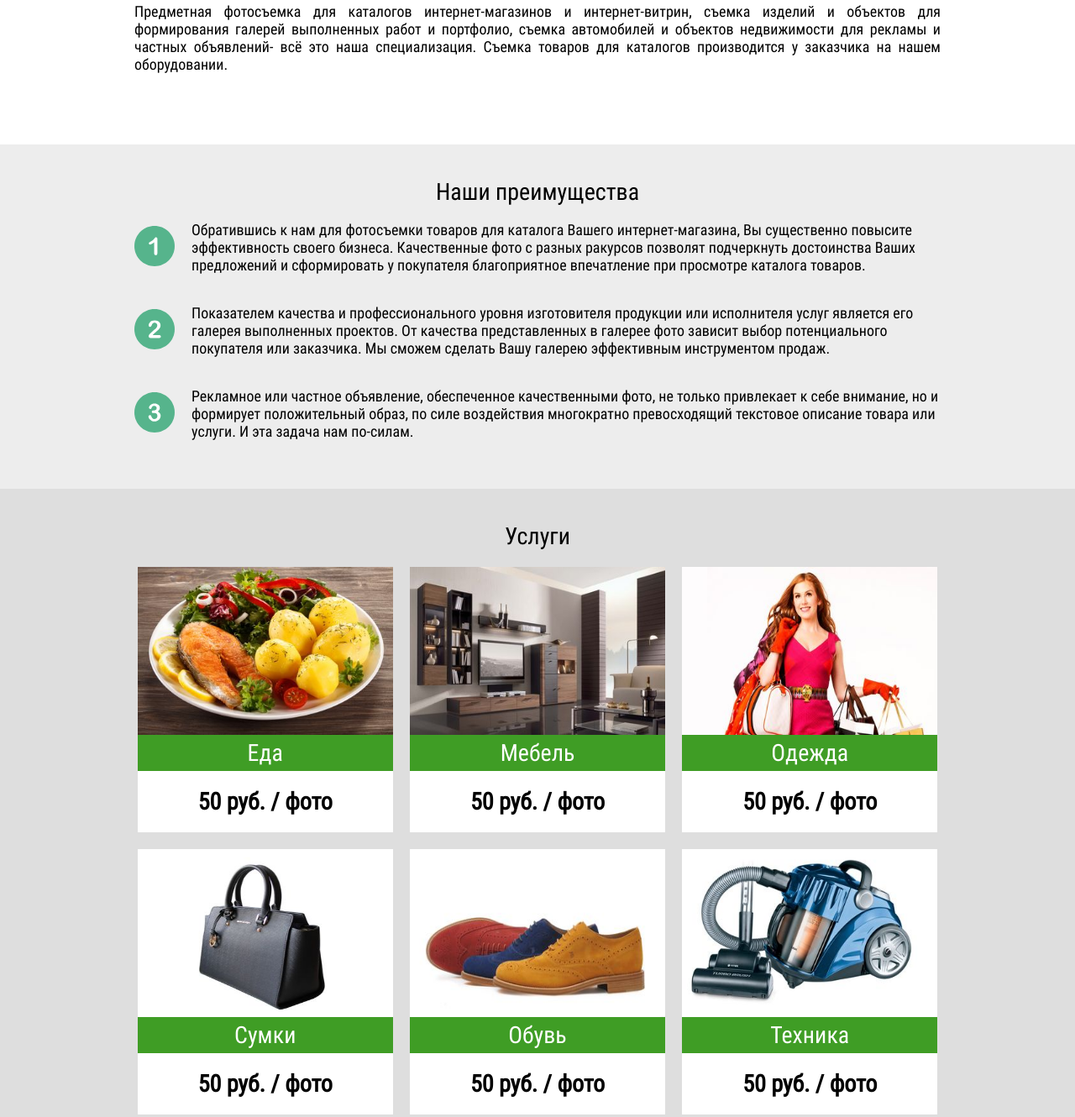
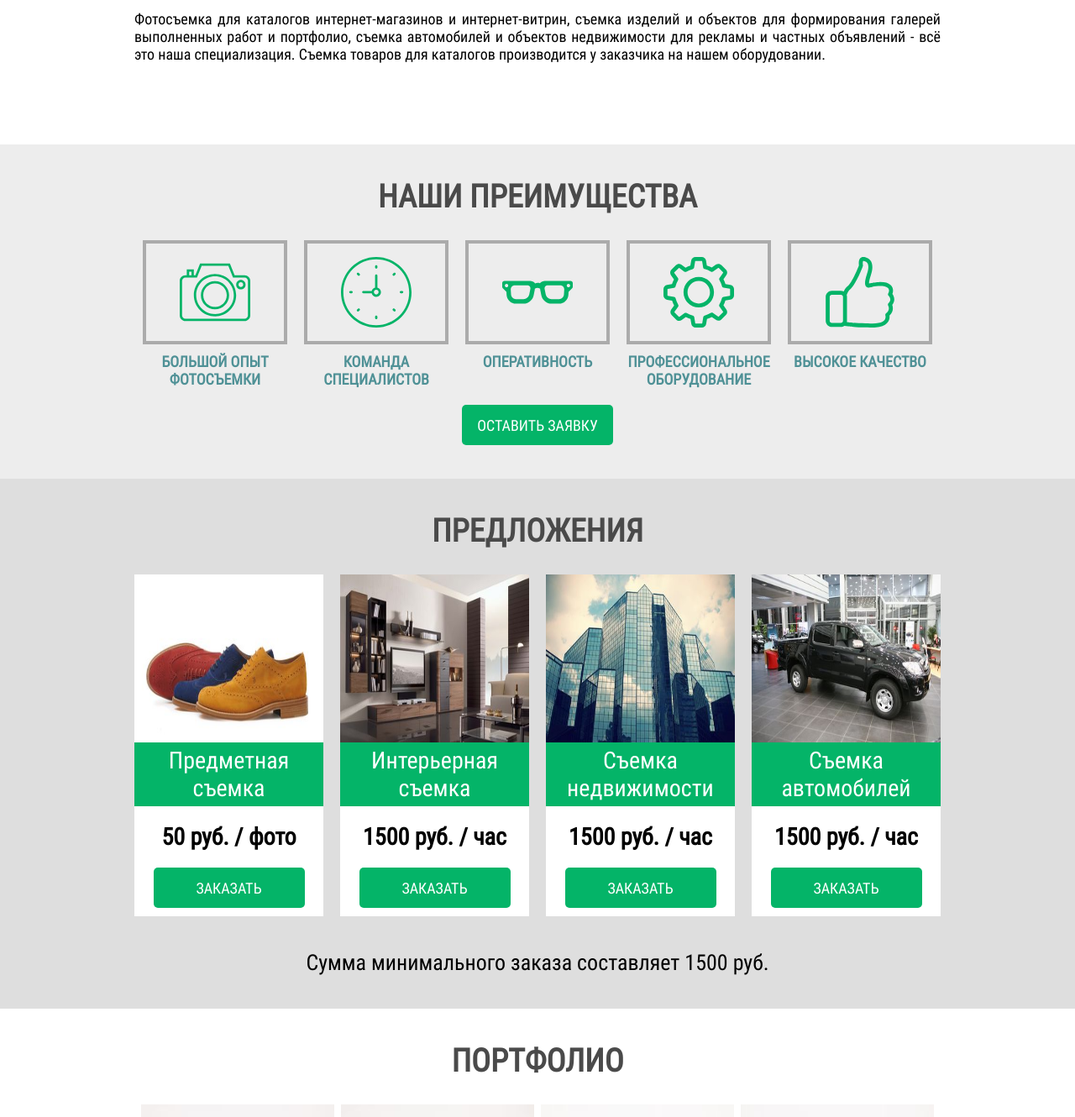
Before and after one commit to galynskyy/studiodivo-site, a website: page src/index.html in a window 1280 px wide. Shown: the part 728-2058 px from the top of the page at 84% size. Drawn offline with nearby package versions, Linux system fonts and the light colour scheme; some packages are replaced by stand-ins of ours; files that its build step writes are made by us from their sources; a script that the page names is missing.

Commit message:
change design

```diff
--- a/package.json
+++ b/package.json
@@ -22,6 +22,7 @@
     "cssnano": "^3.9.1",
     "gulp": "^3.9.1",
     "gulp-concat": "^2.6.1",
-    "gulp-postcss": "^6.2.0"
+    "gulp-postcss": "^6.2.0",
+    "gulp-uglifyjs": "^0.6.2"
   }
 }
--- a/src/index.html
+++ b/src/index.html
@@ -3,7 +3,7 @@
 	<head>
 		<meta charset="utf-8">
 		<meta name="viewport" content="width=device-width, initial-scale=1.0">
-		<link rel="stylesheet" href="styles/build.min.css">
+		<link rel="stylesheet" href="styles/bundle.min.css">
 		<link rel="shortcut icon" href="assets/favicon.png" type="image/png">
 		<title>Студия Диво - услуги проффесионального фотографа, заказ предметных съёмок</title>
 	</head>
@@ -17,7 +17,7 @@
 						</div>
 						<div class="header-company">
 							<h1 class="header-company__name">Диво студия</h1>
-							<h1 class="header-company__caption">Предметная фотосьемка</h1>
+							<h1 class="header-company__caption">Услуги фотографа</h1>
 						</div>
 					</div>
 					<div class="header-info">
@@ -26,7 +26,7 @@
 							<h1 class="header-contacts__phone">+7 (913) 985-28-44 / +7 (923) 244-55-86</h1>
 						</div>
 						<div class="header-feedback">
-							<button class="header-feedback__button">Обратная связь</button>
+							<button class="header-feedback__button feedback-form__scroll">Обратная связь</button>
 						</div>
 					</div>
 				</div>
@@ -42,7 +42,7 @@
 				<div class="about-wrapper">
 					<h1 class="about__heading">Предметная фотосьемка в Новосибирске</h1>
 					<p class="about__text">
-						Предметная фотосъемка для каталогов интернет-магазинов  и интернет-витрин, съемка изделий и объектов для формирования галерей выполненных работ и портфолио, съемка автомобилей и объектов недвижимости для рекламы и частных объявлений- всё это наша специализация. Съемка товаров для каталогов производится у заказчика на нашем оборудовании.
+						Фотосъемка для каталогов интернет-магазинов и интернет-витрин, съемка изделий и объектов для формирования галерей выполненных работ и портфолио, съемка автомобилей и объектов недвижимости для рекламы и частных объявлений - всё это наша специализация. Съемка товаров для каталогов производится у заказчика на нашем оборудовании.
 					</p>
 				</div>
 
@@ -52,7 +52,41 @@
 				<div class="advantages-wrapper">
 					<h1 class="advantages__heading">Наши преимущества</h1>
 
-					<div class="advantages__list">
+					<ul class="advantages__list">
+						<li class="advantages__item">
+							<div class="advantages__visual">
+								<img class="advantages__icon" src="assets/icons/camera.svg" />
+							</div>
+							<h1 class="advantages__item-heading">Большой опыт фотосъемки</h1>
+						</li>
+						<li class="advantages__item">
+							<div class="advantages__visual">
+								<img class="advantages__icon" src="assets/icons/clock.svg" />
+							</div>
+							<h1 class="advantages__item-heading">Команда специалистов</h1>
+						</li>
+						<li class="advantages__item">
+							<div class="advantages__visual">
+								<img class="advantages__icon" src="assets/icons/glasses.svg" />
+							</div>
+							<h1 class="advantages__item-heading">Оперативность</h1>
+						</li>
+						<li class="advantages__item">
+							<div class="advantages__visual">
+								<img class="advantages__icon" src="assets/icons/settings.svg" />
+							</div>
+							<h1 class="advantages__item-heading">Профессиональное оборудование</h1>
+						</li>
+						<li class="advantages__item">
+							<div class="advantages__visual">
+								<img class="advantages__icon" src="assets/icons/like.svg" />
+							</div>
+							<h1 class="advantages__item-heading">Высокое качество</h1>
+						</li>
+					</ul>
+
+					<button class="feedback__button-sections feedback-form__scroll">Оставить заявку</button>
+					<!-- <div class="advantages__list">
 						<div class="advantages__item">
 							<div class="advantages__image">
 								<img class="advantages__icon" src="assets/icons/one.svg"></img>
@@ -83,112 +117,65 @@
 								</p>
 							</div>
 						</div>
-					</div>
+					</div> -->
 				</div>
 			</div>
 
 			<div class="services">
 				<div class="services-wrapper">
-					<h1 class="services__heading">Услуги</h1>
+					<h1 class="services__heading">Предложения</h1>
 
-					<div class="services__list">
-						<div class="services__item">
-							<img class="services__item__image" src="assets/images/services/food.jpg"></img>
-							<h1 class="services__item__heading">Еда</h1>
+					<ul class="services__list">
+						<li class="services__item">
+							<img class="services__item__image" src="assets/images/services/shoes.jpg"></img>
+							<h1 class="services__item__heading">Предметная съемка</h1>
 
 							<p class="services__item__description">
 								Описание еды
 							</p>
 
 							<h1 class="services__item__price">50 руб. / фото</h1>
-						</div>
-						<div class="services__item">
+
+							<button class="services__item__button feedback-form__scroll">Заказать</button>
+						</li>
+						<li class="services__item">
 							<img class="services__item__image" src="assets/images/services/furniture.jpg"></img>
-							<h1 class="services__item__heading">Мебель</h1>
+							<h1 class="services__item__heading">Интерьерная съемка</h1>
 
 							<p class="services__item__description">
 								Описание мебели
 							</p>
 
-							<h1 class="services__item__price">50 руб. / фото</h1>
-						</div>
-						<div class="services__item">
-							<img class="services__item__image" src="assets/images/services/clothes.jpg"></img>
-							<h1 class="services__item__heading">Одежда</h1>
+							<h1 class="services__item__price">1500 руб. / час</h1>
+
+							<button class="services__item__button feedback-form__scroll">Заказать</button>
+						</li>
+						<li class="services__item">
+							<img class="services__item__image" src="assets/images/services/building.jpg"></img>
+							<h1 class="services__item__heading">Съемка недвижимости</h1>
 
 							<p class="services__item__description">
 								Описание одежды
 							</p>
 
-							<h1 class="services__item__price">50 руб. / фото</h1>
-						</div>
-					</div>
+							<h1 class="services__item__price">1500 руб. / час</h1>
 
-					<div class="services__list">
-						<div class="services__item">
-							<img class="services__item__image" src="assets/images/services/bag.jpg"></img>
-							<h1 class="services__item__heading">Сумки</h1>
+							<button class="services__item__button feedback-form__scroll">Заказать</button>
+						</li>
+						<li class="services__item">
+							<img class="services__item__image" src="assets/images/services/auto.jpg"></img>
+							<h1 class="services__item__heading">Съемка автомобилей</h1>
 							<p class="services__item__description">
 								Описание сумок
 							</p>
 
-							<h1 class="services__item__price">50 руб. / фото</h1>
-						</div>
-						<div class="services__item">
-							<img class="services__item__image" src="assets/images/services/shoes.jpg"></img>
-							<h1 class="services__item__heading">Обувь</h1>
+							<h1 class="services__item__price">1500 руб. / час</h1>
 
-							<p class="services__item__description">
-								Описание обуви
-							</p>
+							<button class="services__item__button feedback-form__scroll">Заказать</button>
+						</li>
+					</ul>
 
-							<h1 class="services__item__price">50 руб. / фото</h1>
-						</div>
-						<div class="services__item">
-							<img class="services__item__image" src="assets/images/services/equipment.jpg"></img>
-							<h1 class="services__item__heading">Техника</h1>
-
-							<p class="services__item__description">
-								Описание техники
-							</p>
-
-							<h1 class="services__item__price">50 руб. / фото</h1>
-						</div>
-					</div>
-
-					<div class="services__list">
-						<div class="services__item">
-							<img class="services__item__image" src="assets/images/services/sport.jpg"></img>
-							<h1 class="services__item__heading">Спортинвентарь</h1>
-							<p class="services__item__description">
-								Описание спортинвентаря
-							</p>
-
-							<h1 class="services__item__price">50 руб. / фото</h1>
-						</div>
-						<div class="services__item">
-							<img class="services__item__image" src="assets/images/services/auto.jpg"></img>
-							<h1 class="services__item__heading">Автомобили</h1>
-
-							<p class="services__item__description">
-								Описание автомобилей
-							</p>
-
-							<h1 class="services__item__price">50 руб. / фото</h1>
-						</div>
-						<div class="services__item">
-							<img class="services__item__image" src="assets/images/services/building.jpg"></img>
-							<h1 class="services__item__heading">Недвижимость</h1>
-
-							<p class="services__item__description">
-								Описание недвижимости
-							</p>
-
-							<h1 class="services__item__price">50 руб. / фото</h1>
-						</div>
-					</div>
-
-					<h1 class="services__description">Сумма минимального заказа составляет 1000 руб.</h1>
+					<h1 class="services__description">Сумма минимального заказа составляет 1500 руб.</h1>
 				</div>
 			</div>
 
@@ -410,6 +397,6 @@
 				ga('send', 'pageview');
 			</script>
 		<!-- /Google -->
-		<script src="scripts/build.js"></script>
+		<script src="scripts/bundle.min.js"></script>
 	</body>
 </html>
--- a/src/scripts/dafault.js
+++ b/src/scripts/default.js
@@ -10,7 +10,7 @@ $(".footer-social__link").click(function() {
 	yaCounter42619424.reachGoal("social");
 });
 
-$(".header-feedback__button").click(function() {
+$(".feedback-form__scroll").click(function() {
 	var height = $("body").height();
 	$("body").animate({"scrollTop": height}, "slow");
 });
--- a/src/styles/default.css
+++ b/src/styles/default.css
@@ -49,12 +49,12 @@ html, body, h1 {
 }
 
 .header-company__name {
-	font: bold 28px "RobotoCondensed-Regular", sans-serif;
+	font: bold 30px "RobotoCondensed-Regular", sans-serif;
 	color: #fff;
 }
 
 .header-company__caption {
-	font: italic 16px "RobotoCondensed-Regular", sans-serif;
+	font: italic 18px "RobotoCondensed-Regular", sans-serif;
 	color: #fff;
 }
 
@@ -69,7 +69,7 @@ html, body, h1 {
 }
 
 .header-feedback__button {
-	background: #18a800;
+	background: #04b468;
 	outline: 0;
 	border: none;
 	border-radius: 5px;
@@ -78,12 +78,32 @@ html, body, h1 {
 	font: 18px "RobotoCondensed-Regular", sans-serif;
 	color: #fff;
 	cursor: pointer;
+	text-transform: uppercase;
 }
 
 .header-feedback__button:hover {
 	background: #fff;
-	border: 2px solid #18a800;
-	color: #18a800;
+	border: 2px solid #04b468;
+	color: #04b468;
+}
+
+.feedback__button-sections {
+	background: #04b468;
+	outline: 0;
+	border: none;
+	border-radius: 5px;
+	min-height: 48px;
+	min-width: 180px;
+	font: 18px "RobotoCondensed-Regular", sans-serif;
+	color: #fff;
+	cursor: pointer;
+	text-transform: uppercase;
+}
+
+.feedback__button-sections:hover {
+	background: #fff;
+	border: 2px solid #04b468;
+	color: #04b468;
 }
 
 .slider {
@@ -95,15 +115,16 @@ html, body, h1 {
 .slider-content {
 	display: flex;
 	min-height: 150px;
-	min-width: 630px;
+	min-width: 780px;
 	margin: auto;
 	background: rgba(52, 34, 34, 0.6);
 }
 
 .slider-content__text {
 	margin: auto;
-	font: 28px "RobotoCondensed-Regular", sans-serif;
+	font: 38px "RobotoCondensed-Regular", sans-serif;
 	color: #fff;
+	text-transform: uppercase;
 }
 
 .services {
@@ -119,14 +140,36 @@ html, body, h1 {
 	margin: 40px auto;
 }
 
+.services__item__button {
+	background: #04b468;
+	outline: 0;
+	border: none;
+	border-radius: 5px;
+	min-height: 48px;
+	min-width: 180px;
+	font: 18px "RobotoCondensed-Regular", sans-serif;
+	color: #fff;
+	cursor: pointer;
+	text-transform: uppercase;
+	margin: 0 0 10px;
+}
+
+.services__item__button:hover {
+	background: #fff;
+	border: 2px solid #04b468;
+	color: #04b468;
+}
+
 .services__heading {
-	font: 28px "RobotoCondensed-Regular", sans-serif;
-	color: #000;
-	margin: 0 0 20px 0;
+	font: bold 38px "RobotoCondensed-Regular", sans-serif;
+	color: #4a4a4a;
+	text-align: center;
+	text-transform: uppercase;
+	margin: 0 0 30px;
 }
 
 .services__description {
-	font: 22px "RobotoCondensed-Regular", sans-serif;
+	font: 26px "RobotoCondensed-Regular", sans-serif;
 	color: #000;
 	margin: 40px 0 0 0;
 }
@@ -134,6 +177,10 @@ html, body, h1 {
 .services__list {
 	display: flex;
 	margin: 0 0 20px 0;
+	list-style: none;
+	margin: 0;
+	padding: 0;
+	font-size: 0;
 }
 
 .services__list:last-child {
@@ -148,6 +195,12 @@ html, body, h1 {
 	margin: 0 20px 0 0;
 	font-size: 0;
 	padding: 0;
+	transition: all .2s;
+}
+
+.services__item:hover {
+	transform: scale(1.05);
+	outline: 4px solid #00B3A7;
 }
 
 .services__item:last-child {
@@ -159,7 +212,8 @@ html, body, h1 {
 	color: #fff;
 	margin: 0 0 20px 0;
 	padding: 5px;
-	background: rgba(63, 157, 37, 1);
+	/*background: rgba(63, 157, 37, 1);*/
+	background: #04b468;
 }
 
 .services__item__price {
@@ -192,15 +246,38 @@ html, body, h1 {
 	margin: 40px auto;
 }
 
+.advantages__list {
+	display: flex;
+	list-style: none;
+	font-size: 0;
+	padding: 0;
+	margin: 0 0 20px;
+}
+
 .advantages__heading {
-	font: 28px "RobotoCondensed-Regular", sans-serif;
-	color: #000;
+	font: bold 38px "RobotoCondensed-Regular", sans-serif;
+	color: #4a4a4a;
+	text-align: center;
+	text-transform: uppercase;
+	margin: 0 0 30px;
+}
+
+.advantages__item-heading {
+	font: bold 18px "RobotoCondensed-Regular", sans-serif;
+	color: #4f9196;
+	text-transform: uppercase;
 }
 
 .advantages__item {
-	display: flex;
-	align-items: center;
-	text-align: left;
+	flex: 1;
+	margin: 0 10px 0;
+	min-width: 140px;
+}
+
+.advantages__visual {
+	border: 4px solid #ababab;
+	padding: 16px;
+	margin: 0 0 10px;
 }
 
 .advantages__image {
@@ -208,8 +285,8 @@ html, body, h1 {
 }
 
 .advantages__icon {
-	height: 48px;
-	width: 48px;
+	height: 84px;
+	width: 84px;
 }
 
 .advantages__text {
@@ -230,9 +307,10 @@ html, body, h1 {
 }
 
 .about__heading {
-	font: 28px "RobotoCondensed-Regular", sans-serif;
-	color: #000;
+	font: bold 36px "RobotoCondensed-Regular", sans-serif;
+	color: #4a4a4a;
 	text-align: center;
+	text-transform: uppercase;
 }
 
 .about__text {
@@ -254,9 +332,11 @@ html, body, h1 {
 }
 
 .portfolio__heading {
-	font: 28px "RobotoCondensed-Regular", sans-serif;
-	color: #000;
-	margin: 0 0 20px 0;
+	font: bold 38px "RobotoCondensed-Regular", sans-serif;
+	color: #4a4a4a;
+	text-align: center;
+	text-transform: uppercase;
+	margin: 0 0 30px;
 }
 
 .portfolio__list {
@@ -284,7 +364,8 @@ html, body, h1 {
 .feedback {
 	display: flex;
 	min-height: 460px;
-	background: #C5E1A5;
+	background: #c5e1a5;
+	/*background: url("../assets/images/feedback/background.jpg") center/center no-repeat;*/
 }
 
 .feedback-wrapper {
@@ -302,9 +383,11 @@ html, body, h1 {
 }
 
 .feedback-content__heading {
-	font: 28px "RobotoCondensed-Regular", sans-serif;
+	font: bold 38px "RobotoCondensed-Regular", sans-serif;
 	color: #fff;
-	margin: 0 0 20px 0;
+	text-align: center;
+	text-transform: uppercase;
+	margin: 0 0 12px;
 }
 
 .feedback__input {
@@ -324,7 +407,7 @@ html, body, h1 {
 }
 
 .feedback__button {
-	background: #18a800;
+	background: #04b468;
 	outline: 0;
 	border: none;
 	border-radius: 5px;
@@ -333,12 +416,13 @@ html, body, h1 {
 	font: 18px "RobotoCondensed-Regular", sans-serif;
 	color: #fff;
 	cursor: pointer;
+	text-transform: uppercase;
 }
 
 .feedback__button:hover {
 	background: #fff;
-	border: 2px solid #18a800;
-	color: #18a800;
+	border: 2px solid #04b468;
+	color: #04b468;
 }
 
 .feedback-form {
```
Also changed, not shown: gulpfile.js (+10 -3 lines), src/assets/icons/camera.svg (added), src/assets/icons/clock.svg (added), src/assets/icons/glasses.svg (added), src/assets/icons/like.svg (added), src/assets/icons/one.svg (deleted), src/assets/icons/settings.svg (added), src/assets/icons/three.svg (deleted), src/assets/icons/two.svg (deleted), 1 other file.
